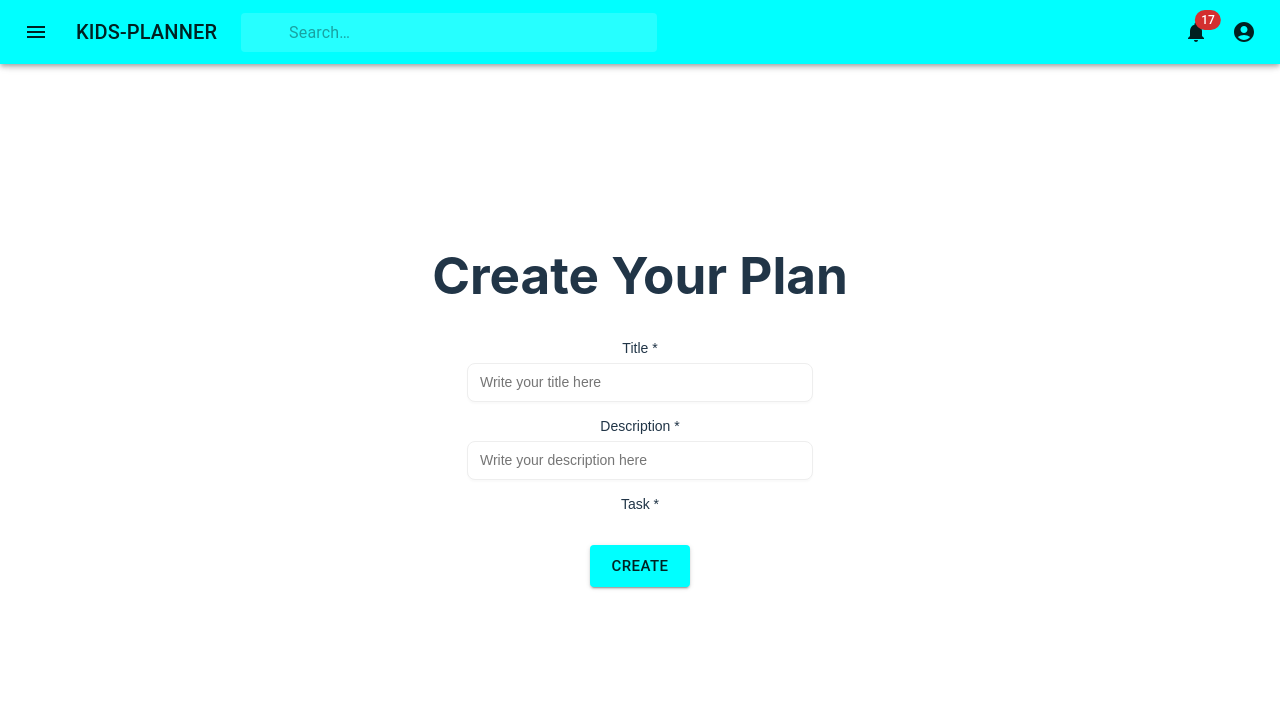
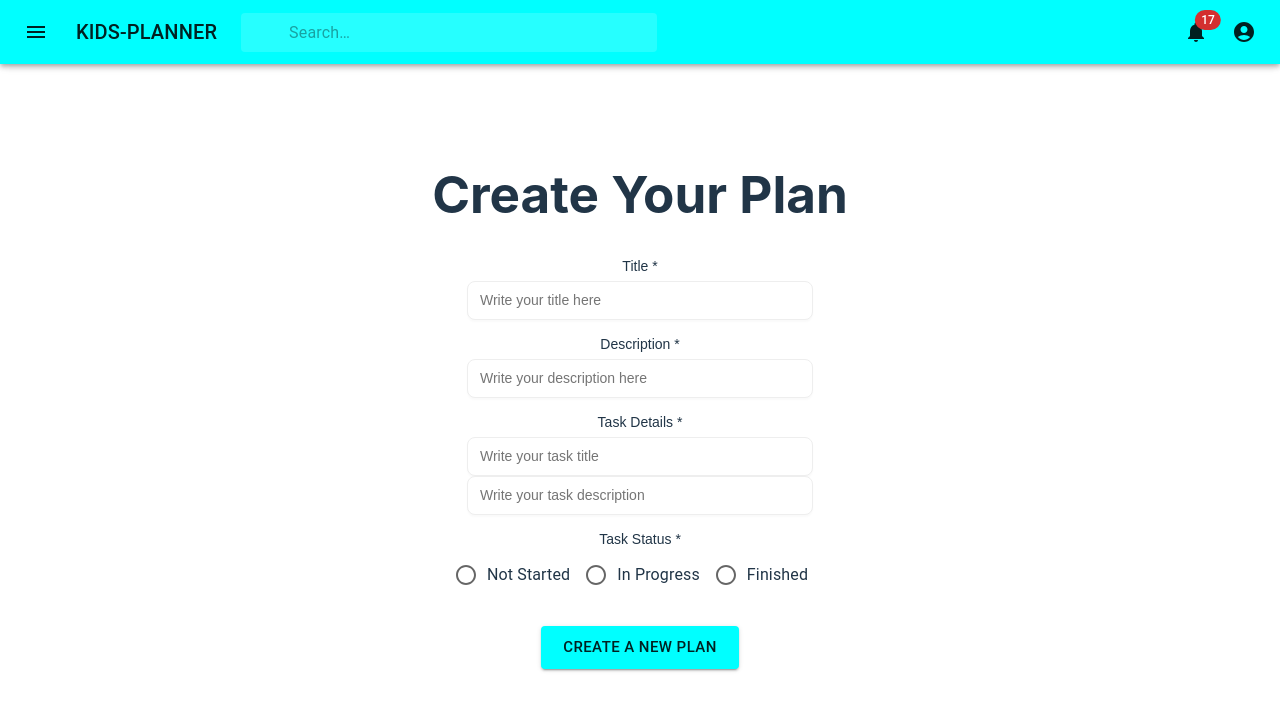
Before and after one commit to DanWang625/KidsPlanner-client, a React (Vite) app: page /users/1/plans/create in a window 1280 px wide. Shown: the top 710 px of the page. Built offline with nearby package versions, Linux system fonts and the light colour scheme.

Commit message:
add create plan page

```diff
--- a/src/containers/plans/CreatePlan.tsx
+++ b/src/containers/plans/CreatePlan.tsx
@@ -1,26 +1,39 @@
 
 import { FormControl } from "@mui/base/FormControl";
 import { useState } from "react";
-import { Button, Stack } from '@mui/material';
+import { Button, FormControlLabel, Radio, RadioGroup, Stack } from '@mui/material';
 import StyledInput from '../../components/StyledInput';
 import HelperText from '../../components/HelperText';
 import Label from "../../components/Label";
 import { useParams } from "react-router-dom";
 import { Task } from "../../types";
-import React from "react";
 
 function CreatePlan() {
     const { userId } = useParams()
     // const navigate = useNavigate()
     const [title, setTitle] = useState("")
     const [description, setDescription] = useState("")
-    const [tasks, setTasks] = useState<Task[]>([])
+    const [tasks, setTasks] = useState<Task[]>()
+    const [taskId, setTaskId] = useState("")
+    const [taskTitle, setTaskTitle] = useState("")
+    const [taskDescription, setTaskDescription] = useState("")
+    const [taskStatus, setTaskStatus] = useState("Not Started")
 
-    function handleTaskChange(e: React.ChangeEvent<HTMLInputElement>, index: number) {
-        const newTasks = [...tasks]
-        newTasks[index] = { ...newTasks[index], title: e.target.value }
-        setTasks(newTasks)
-    }
+    // function handleAddTask() {
+
+    //     const newTask = {_id: taskId, title: taskTitle, description: taskDescription, status: taskStatus}
+    //     if (taskTitle && taskDescription && taskStatus) {
+    //         setTasks(newTask)
+    //     } else {
+    //         alert("detail missing")
+    //     }
+    //     setTaskTitle("")
+    //     setTaskDescription("")
+    //     setTaskStatus("Not Started")
+    // }
+
+
+
     async function handleCreatePlan() {
         try {
             const response = await fetch(`http://localhost:3000/users/${userId}/plans`, {
@@ -28,15 +41,16 @@ function CreatePlan() {
                 body: JSON.stringify({ title, description, tasks }),
                 headers: {
                     "Content-Type": "application/json"
-                }
+                },
             })
-            console.log("response>>>>>", response)
+            // console.log("response>>>>>", response)
             if (!response.ok) {
-                throw new Error("Whoops, registration failed")
+                console.log("Failed to create plan", response.statusText)
+                alert('Failed to create plan. Please try again later.')
             }
             const data = await response.json()
             window.alert('Congrates! You have created a plan successfully!')
-            console.log(data)
+            console.log("Your new plan>>>>>>>", data)
             // navigate('/login')
         } catch (err) {
             alert(err)
@@ -56,7 +70,25 @@ function CreatePlan() {
             <HelperText />
             </FormControl>
             <FormControl defaultValue="" required>
-            <Label>Task</Label>
+            <Label>Task Details</Label>
+            <StyledInput placeholder="Write your task title" onChange={e => setTaskTitle(e.target.value)} />
+            </FormControl>
+            <FormControl defaultValue="" required>
+            <StyledInput placeholder="Write your task description" onChange={e => setTaskDescription(e.target.value)}/>
+            </FormControl>
+            <FormControl defaultValue="" required>
+            <Label>Task Status</Label>
+            <RadioGroup
+                style={{ flex: 1, justifyContent: 'center', alignItems: 'center' }}
+                row
+                onChange={e => setTaskStatus(e.target.value as string)}
+            >
+                <FormControlLabel value="not started" control={<Radio />} label="Not Started" />
+                <FormControlLabel value="in progress" control={<Radio />} label="In Progress" />
+                <FormControlLabel value="finished" control={<Radio />} label="Finished" />
+            </RadioGroup>
+            {/* <Button variant='contained' size='small' onClick={handleAddTask}>Add Task</Button> */}
+            </FormControl>
             {/* {tasks.map((task, index) => (
                 <React.Fragment key={index}>
                     <StyledInput
@@ -67,9 +99,8 @@ function CreatePlan() {
                     <HelperText />
                 </React.Fragment>
             ))} */}
-            </FormControl>
             <Stack style={{ display: 'flex', justifyContent: 'center', alignItems: 'center', marginTop: 30}} direction='row' spacing={4}>
-                <Button variant='contained' size='large' onClick={handleCreatePlan}>Create</Button>
+                <Button variant='contained' size='large' onClick={handleCreatePlan}>Create A New Plan</Button>
             </Stack>
         </>
     )
```
